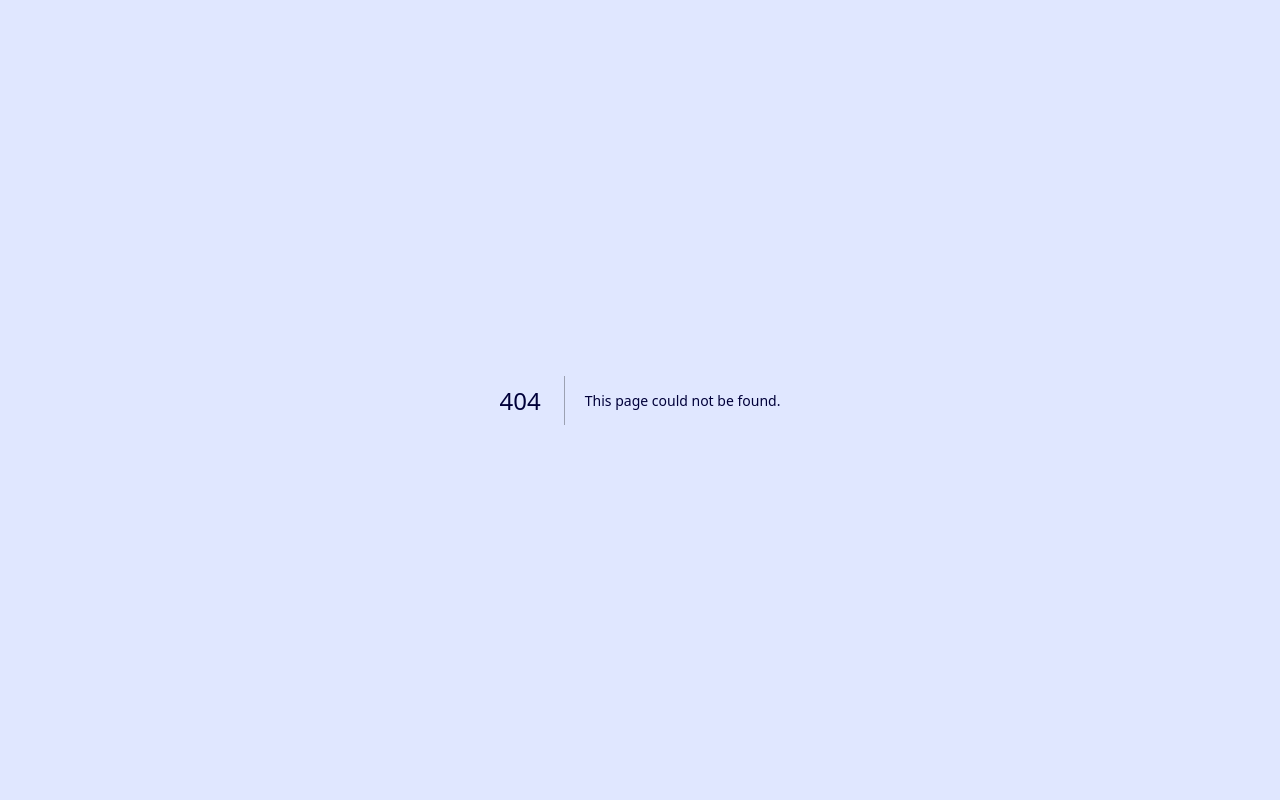
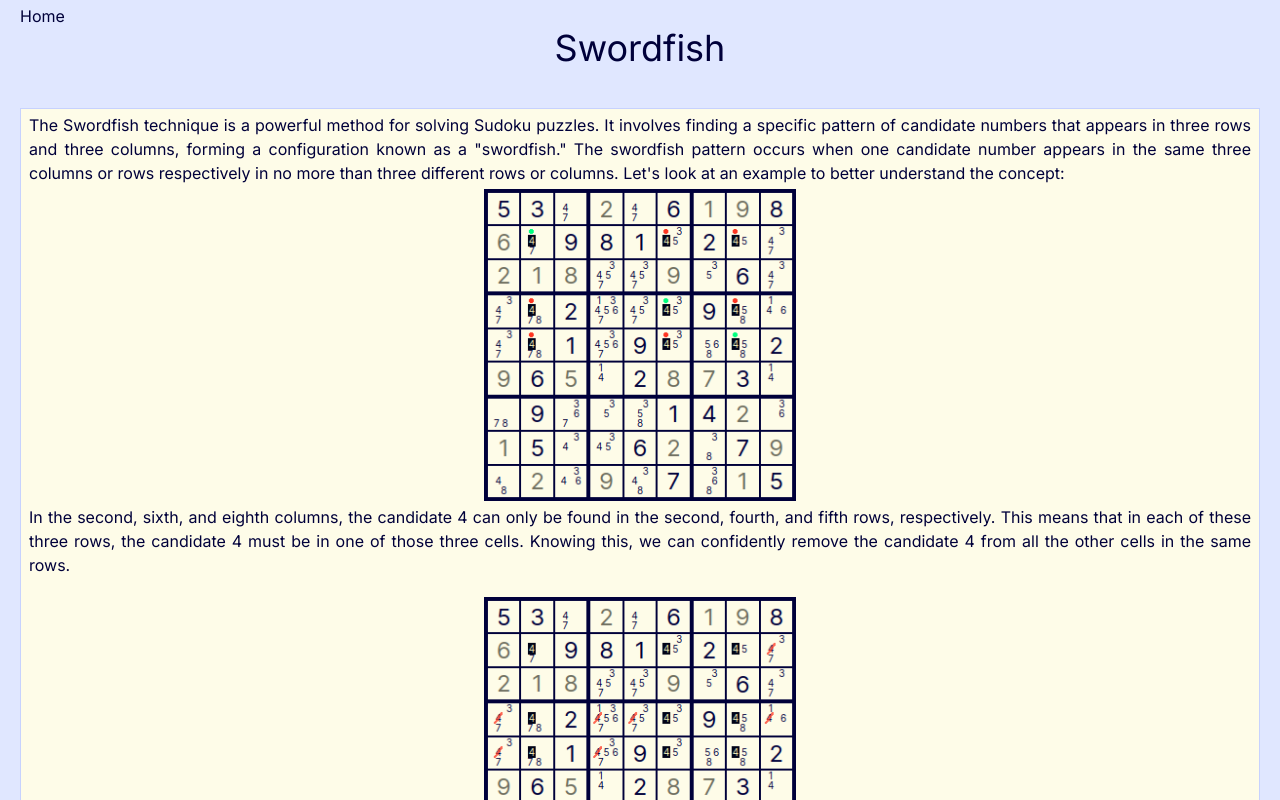
Before and after one commit to StellyITA/puzzle-challenge, a Next.js app: page /sudoku-tutorials/swordfish in a window 1280 px wide. Before the commit this address had no page. Shown: the top 800 px of the page. Built offline with nearby package versions, Linux system fonts and the light colour scheme.

Commit message:
feat: add swordfish sudoku tutorial

```diff
--- a/src/app/sudoku-tutorials/page.jsx
+++ b/src/app/sudoku-tutorials/page.jsx
@@ -8,6 +8,7 @@ import nakedPairsExample from '/public/images/tutorials/naked-pairs.png';
 import hiddenPairsExample from '/public/images/tutorials/hidden-pairs.png';
 import xWingExample from '/public/images/tutorials/x-wing2.png';
 import xyWingExample from '/public/images/tutorials/y-wing.png';
+import swordfishExample from '/public/images/tutorials/swordfish2.png';
 
 export default function SudokuTutorials() {
 	return (
@@ -121,6 +122,21 @@ export default function SudokuTutorials() {
 						</Link>
 					</li>
 
+					<li className='pb-5'>
+						<Link
+							href={'/sudoku-tutorials/swordfish'}
+							className="hover:text-indigo-900 active:text-indigo-900"
+						>
+							<div className='grid'>
+								<h2 className='place-self-center text-xl p-1'>Swordfish</h2>
+							</div>
+							<Image
+								src={swordfishExample}
+								alt='Swordfish'
+							/>
+						</Link>
+					</li>
+
 				</ul>
 
 		</div>
--- /dev/null
+++ b/src/app/sudoku-tutorials/swordfish/page.jsx
@@ -0,0 +1,27 @@
+import Image from 'next/image';
+
+import swordfishExample1 from '/public/images/tutorials/swordfish1.png';
+import swordfishExample2 from '/public/images/tutorials/swordfish2.png';
+
+export default function swordfish() {
+	return (
+		<div>
+			<h1 className='text-4xl text-center p-10 pt-0'>Swordfish</h1>
+			<p className='grid bg-yellow-50 p-1 px-2 border border-indigo-200'>
+				 The Swordfish technique is a powerful method for solving Sudoku puzzles. It involves finding a specific pattern of candidate numbers that appears in three rows and three columns, forming a configuration known as a "swordfish." The swordfish pattern occurs when one candidate number appears in the same three columns or rows respectively in no more than three different rows or columns. Let's look at an example to better understand the concept:
+				<Image
+					src={swordfishExample1}
+					alt='Swordfish Example Part 1'
+					className='place-self-center p-1'
+				/>
+				In the second, sixth, and eighth columns, the candidate 4 can only be found in the second, fourth, and fifth rows, respectively. This means that in each of these three rows, the candidate 4 must be in one of those three cells. Knowing this, we can confidently remove the candidate 4 from all the other cells in the same rows.
+				<Image
+					src={swordfishExample2}
+					alt='Swordfish Example Part 2'
+					className='place-self-center p-1 pt-5'
+				/>
+				In this example, the pattern is 3-3-3, but it's not always like this. You can find 2-2-2 (divided in three different rows/columns too), 2-2-3 and 2-3-3 patterns too.
+			</p>
+		</div>
+	)
+}
```
Also changed, not shown: public/images/tutorials/swordfish1.png (added), public/images/tutorials/swordfish2.png (added).
